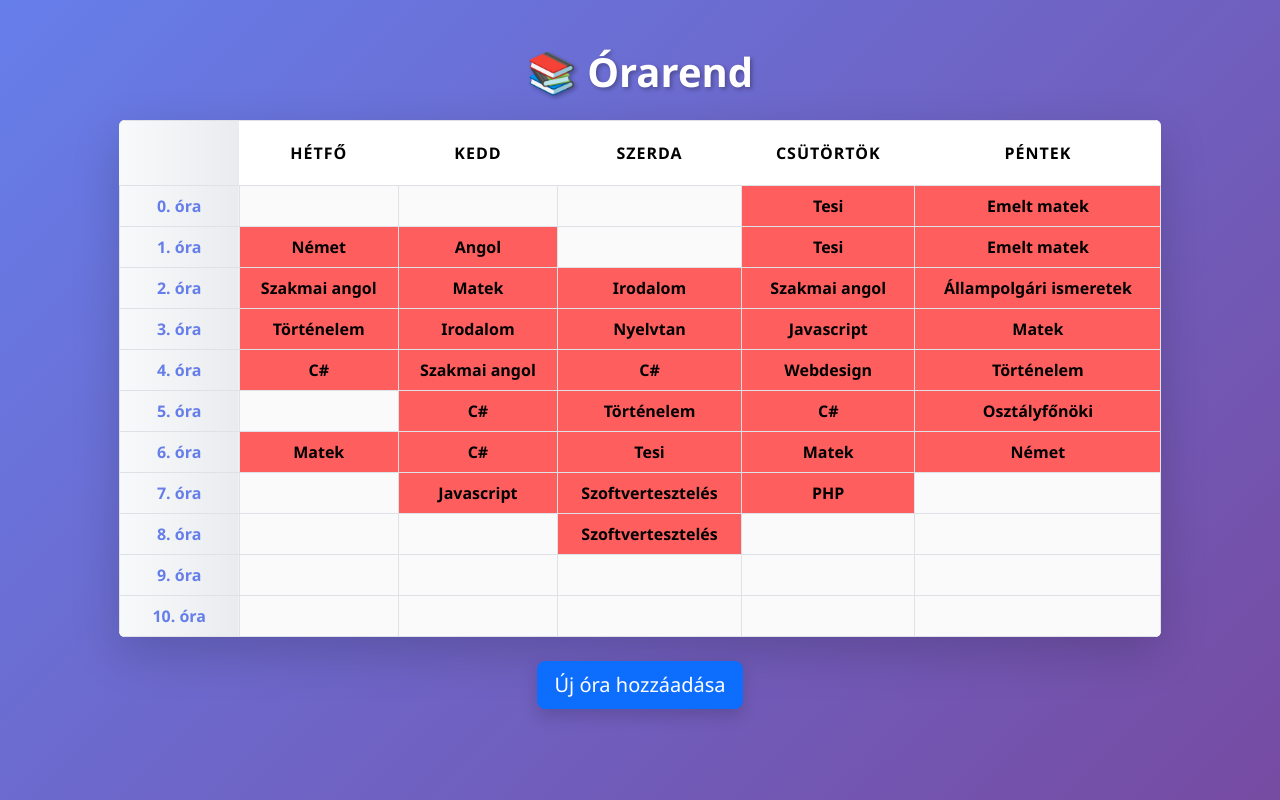
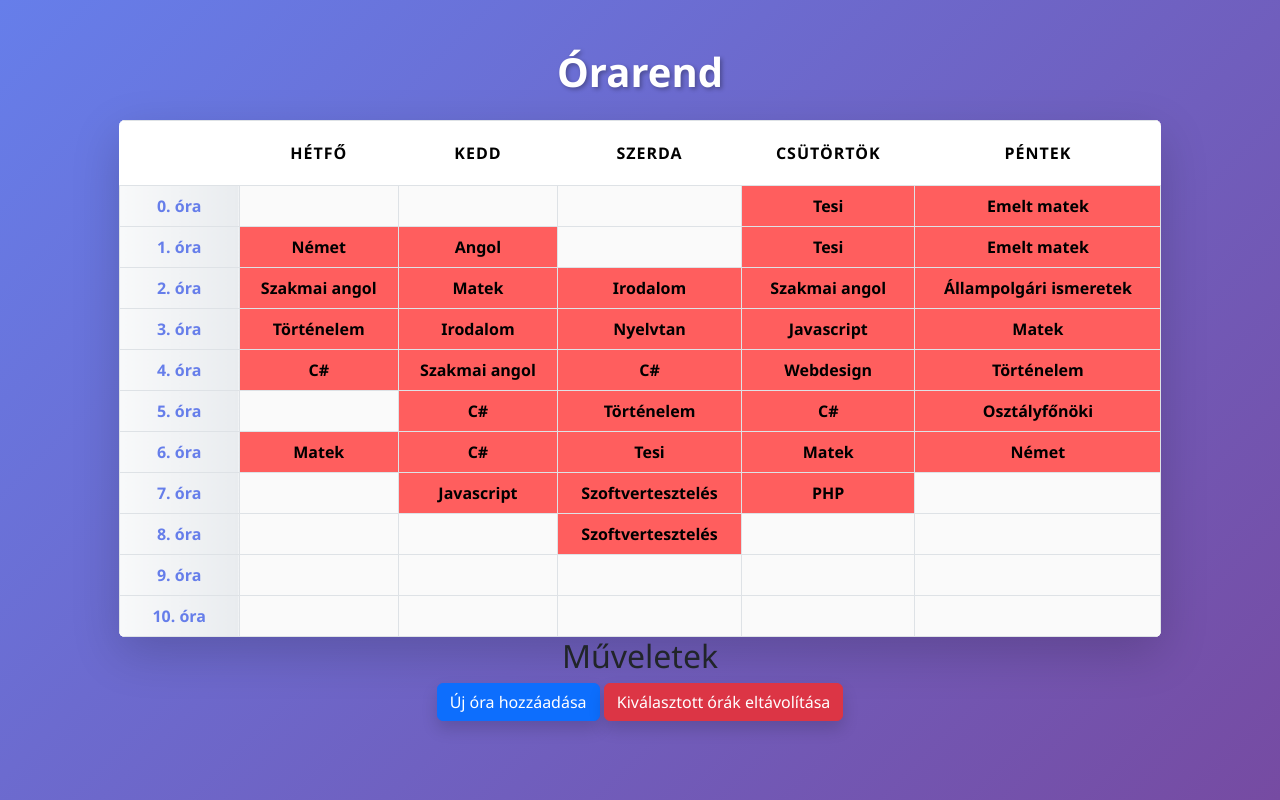
Before and after one commit to SzaZoa1227/12.js, a plain HTML site: page proj2/index.html in a window 1280 px wide. Drawn offline with nearby package versions, Linux system fonts and the light colour scheme.

Commit message:
implemented storing empty periods, new buttons (placeholder)

```diff
--- a/proj2/index.html
+++ b/proj2/index.html
@@ -11,12 +11,14 @@
     <div class="container-fluid py-5">
         <div class="row justify-content-center">
             <div class="col-12 col-xl-10">
-                <h1 class="text-center mb-4">📚 Órarend</h1>
+                <h1 class="text-center mb-4">Órarend</h1>
                 <div class="table-responsive shadow-lg rounded">
                     <table class="table table-bordered mb-0">
                         <thead class="table-header">
                             <tr>
-                                <th scope="col" class="time-column"></th>
+                                <th scope="col">
+
+                                </th>
                                 <th scope="col">Hétfő</th>
                                 <th scope="col">Kedd</th>
                                 <th scope="col">Szerda</th>
@@ -116,9 +118,20 @@
                         </tbody>
                     </table>
                 </div>
-                <div class="text-center mt-4">
-                    <button onclick="addNewLesson()" class="btn btn-primary btn-lg shadow">
+                <div class="text-center container bg">
+                    <h2>Műveletek</h2>
+                    <button onclick="" class="btn btn-primary btn-md shadow">
                         Új óra hozzáadása
+                        <!-- <div class="form-check">
+                            <input class="form-check-input" type="radio" name="flexRadioDefault" id="flexRadioDefault1">
+                            <label class="form-check-label" for="flexRadioDefault1">
+                              Default radio
+                            </label>
+                          </div> -->
+
+                    </button>
+                    <button onclick="removeSelected()" class="btn btn-danger btn-md shadow">
+                        Kiválasztott órák eltávolítása
                     </button>
                 </div>
             </div>
--- a/proj2/main.js
+++ b/proj2/main.js
@@ -1,4 +1,5 @@
 let classes = [];
+let periodsWithoutLessons = [];
 document.addEventListener("DOMContentLoaded", function() {
     let tds = document.querySelectorAll(".lesson-cell");
     tds.forEach(function(cell) {
@@ -15,7 +16,10 @@ document.addEventListener("DOMContentLoaded", function() {
     classes.forEach(function(ora) {
         console.log("- " + ora);
     });
+    let allPeriods = document.querySelectorAll(".lesson-cell");
+    allPeriods.forEach(cell => {
+        if (cell.textContent.trim() === "") {
+            periodsWithoutLessons.push(cell.id);
+        }
+    })
 });
-function addNewLesson() {
-
-}
```
